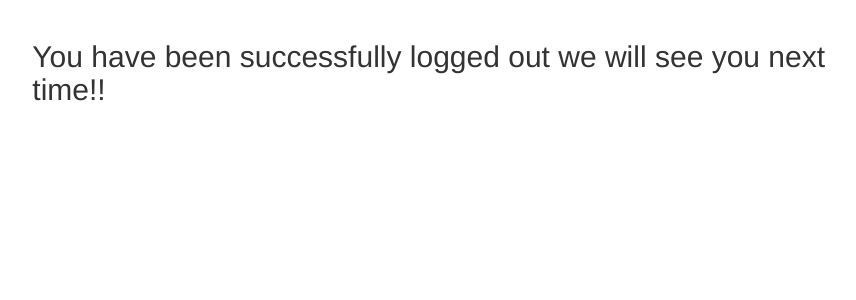
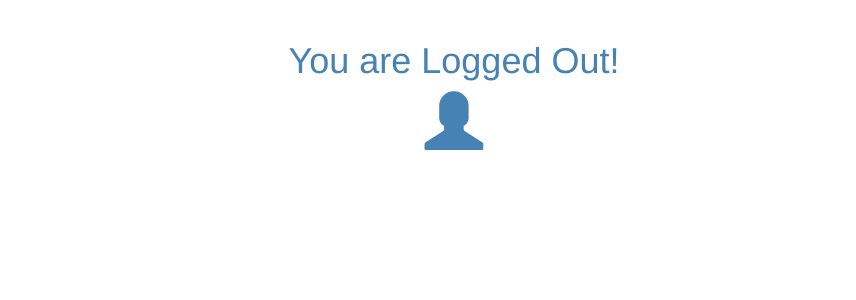
Before and after one commit to epf02013/calendarApp, a Flask app: page /logout in a window 1280 px wide. Shown: the part 52-352 px from the top of the page, without its empty margins (186-1042 px from the left). Run offline with Flask 2, Linux system fonts and the light colour scheme; parts of the project's set-up code (start-up, migrations or seed data) failed here and were passed over; some libraries are stand-ins or nearby versions.

Commit message:
changed logout

```diff
--- a/templates/logout.html
+++ b/templates/logout.html
@@ -1,4 +1,25 @@
 {% extends "layout.html" %}
 {% block body %}
-  <h2>You have been successfully logged out we will see you next time!!</h2>
+
+
+  	</div>
+	</div>
+
+	<style>
+	span.glyphicon-user {
+		font-size: 4.2em;
+		color: steelblue;
+	}
+	</style>
+
+	<div>
+		<div class="row">
+		    <center>
+		      <h1 style="color:steelblue"> You are Logged Out! </h1>
+
+		      <p> <span class="glyphicon glyphicon-user"></span></p>
+		    <center>
+
+
+
 {% endblock %}
```
